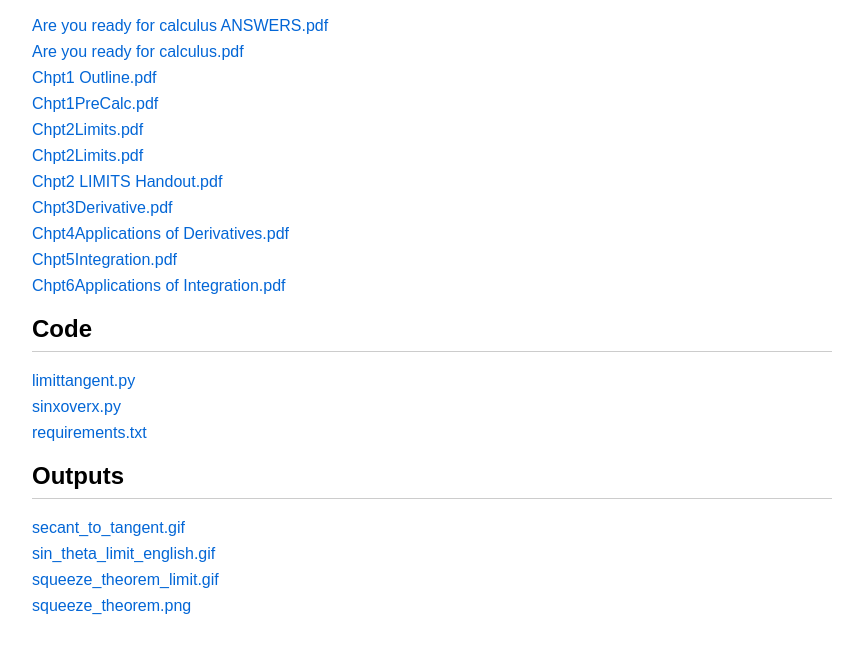
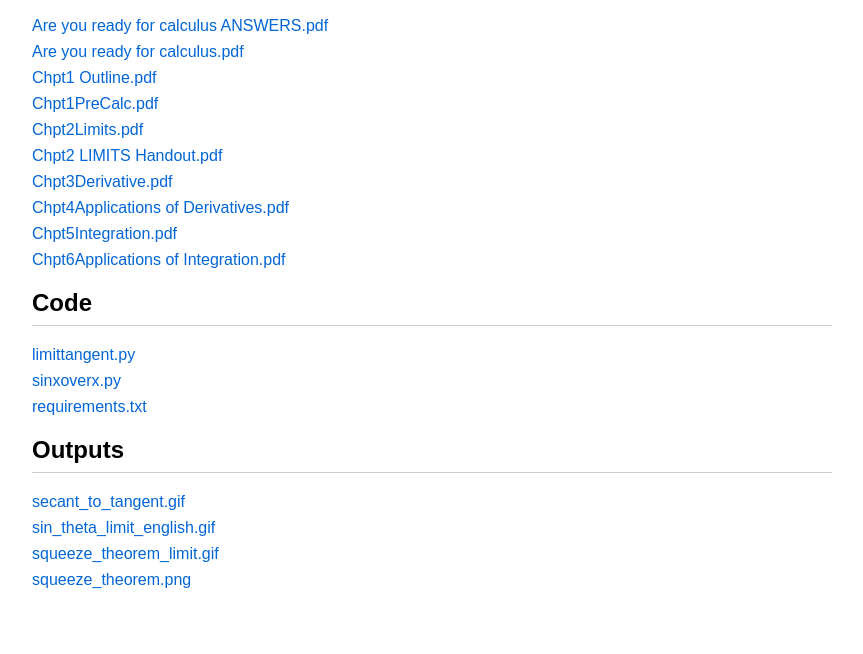
Before and after one commit to osugaBin/Calc1, a plain HTML site: page index.html in a window 1280 px wide. Shown: the part 130-784 px from the top of the page, without its empty margins (208-1071 px from the left). Drawn offline with Linux system fonts and the light colour scheme.

Commit message:
fix: Remove duplicate entry for Chpt2Limits.pdf

```diff
--- a/index.html
+++ b/index.html
@@ -47,7 +47,6 @@
             <li><a href="./Chpt1 Outline.pdf">Chpt1 Outline.pdf</a></li>
             <li><a href="./Chpt1PreCalc.pdf">Chpt1PreCalc.pdf</a></li>
             <li><a href="./Chpt2Limits.pdf">Chpt2Limits.pdf</a></li>
-            <li><a href="./Chpt2Limits.pdf">Chpt2Limits.pdf</a></li>
             <li><a href="./Chpt2 LIMITS Handout.pdf">Chpt2 LIMITS Handout.pdf</a></li>
             <li><a href="./Chpt3Derivative.pdf">Chpt3Derivative.pdf</a></li>
             <li><a href="./Chpt4Applications of Derivatives.pdf">Chpt4Applications of Derivatives.pdf</a></li>
```
Also changed, not shown: 1 other file.
